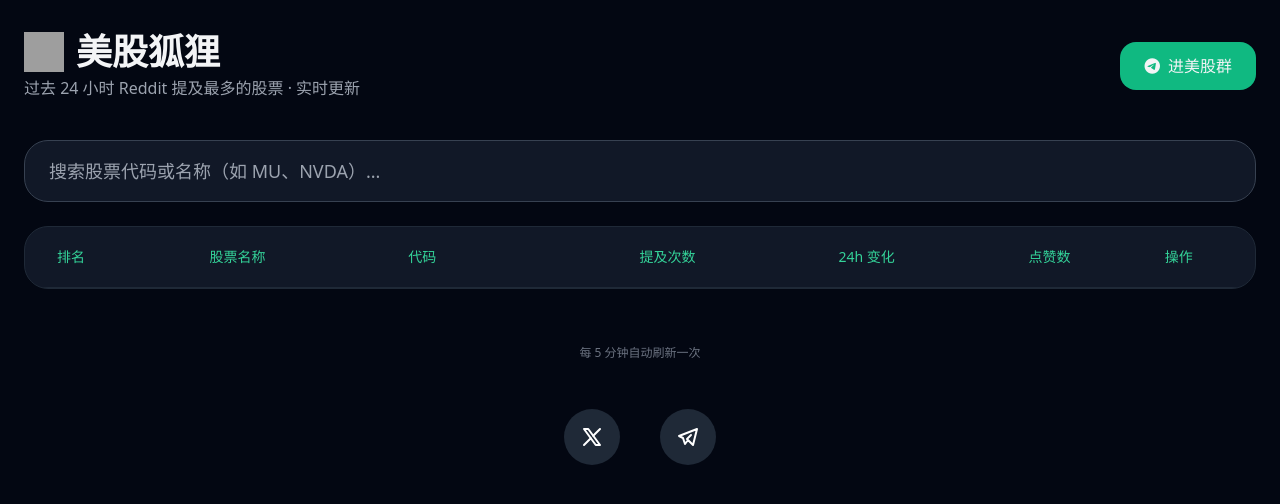
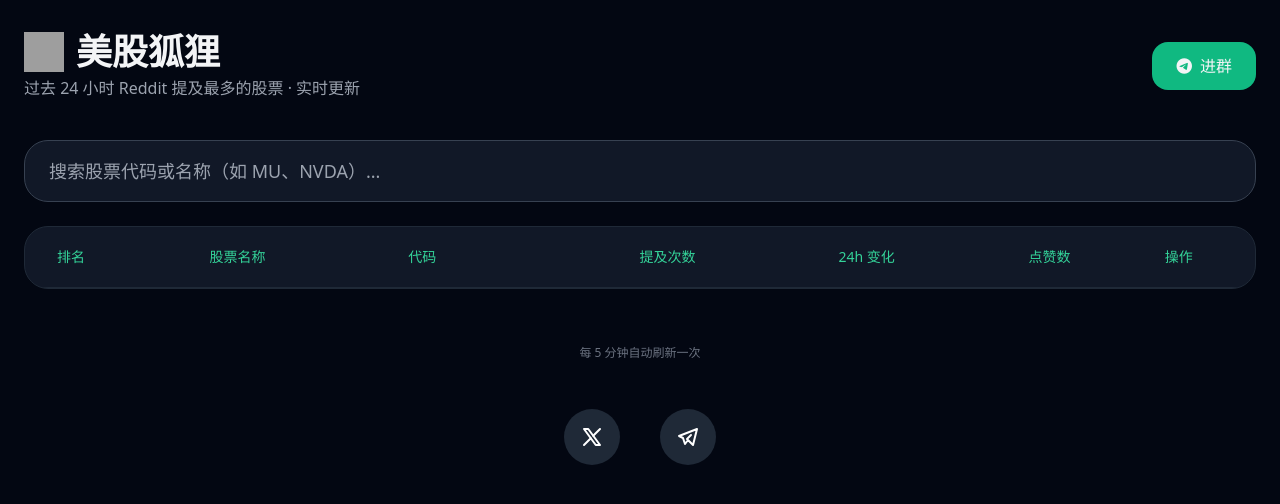
Before and after one commit to bqzzd8898/redditrank, a plain HTML site: page index.html in a window 1280 px wide. Drawn offline with nearby package versions, Linux system fonts and the light colour scheme; no server answers; grey boxes are pictures that could not be loaded.

Commit message:
Update index.html

```diff
--- a/index.html
+++ b/index.html
@@ -34,7 +34,7 @@
                    target="_blank"
                    class="bg-emerald-500 hover:bg-emerald-600 px-5 sm:px-6 py-3 rounded-2xl font-medium flex items-center gap-2 transition text-sm sm:text-base">
                     <i class="fab fa-telegram"></i>
-                    进美股群
+                    进群
                 </a>
             </div>
         </div>
```
